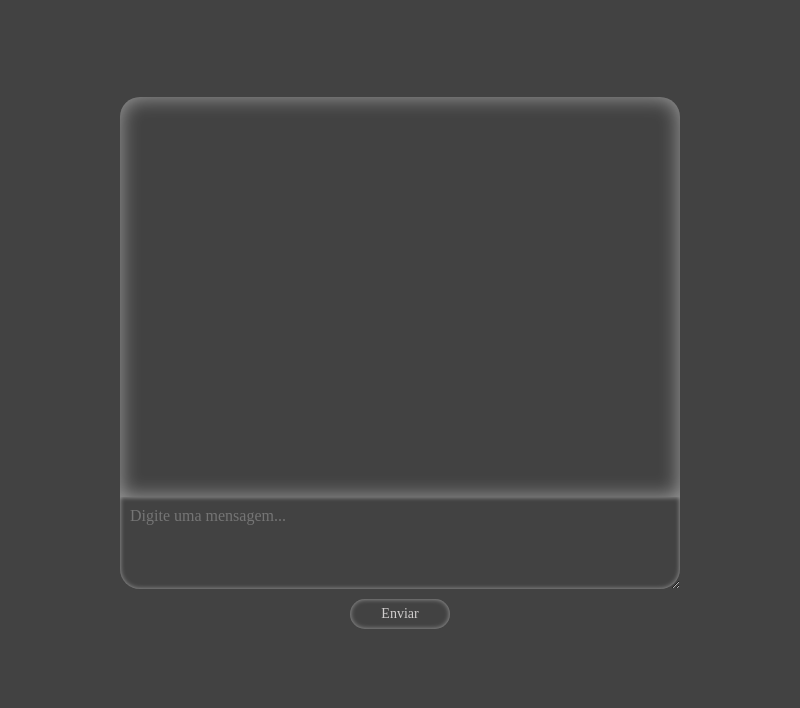
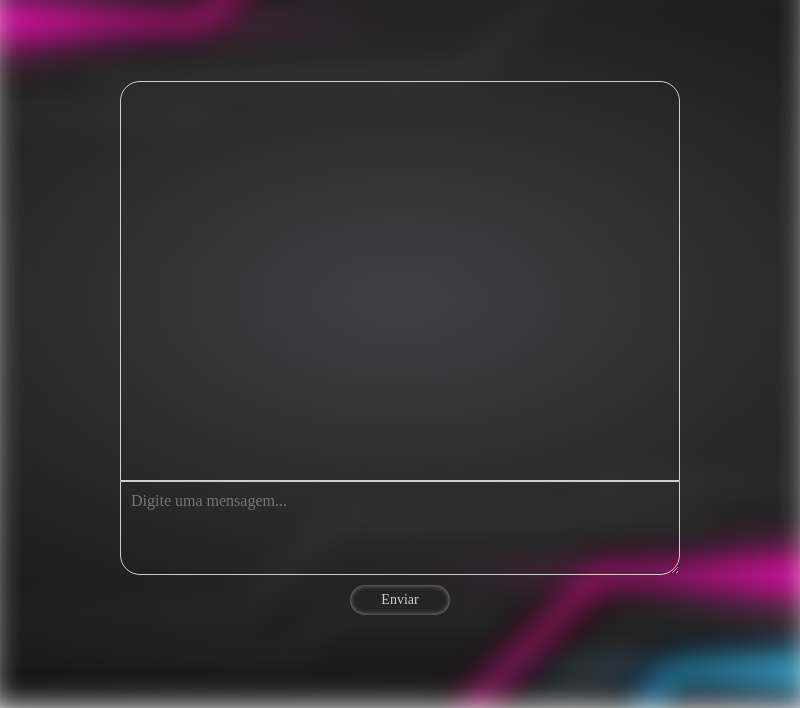
Before and after one commit to raulpy271/chat-p2p, an Electron app: page assets/index.html in a window 800 px wide. Shown: the part 102-810 px from the top of the page. Drawn offline with Linux system fonts and the light colour scheme; no server answers.

Commit message:
ajuste de background e cores

```diff
--- a/assets/styles.css
+++ b/assets/styles.css
@@ -1,23 +1,38 @@
 * {
-  margin: 0;
-  padding: 0;
-  box-sizing: border-box;
-  font-family: 'sans serif';
-
+  margin: 0; /* Remove margens */
+  padding: 0; /* Remove qualquer padding */
+  box-sizing: border-box; /* Garante que padding e borda sejam incluídos nas dimensões */
+  font-family: "sans serif";
 }
 
-body{
-  background-color: rgb(66, 66, 66);
+body {
+  background-size: cover;
+  background-position: center;
   width: 100vw;
   height: 100vh;
   display: flex;
   flex-direction: column;
   align-items: center;
   justify-content: center;
+  position: relative;
+  overflow: hidden; /* Garante que o pseudo-elemento não transborde */
 }
 
+body::before {
+  content: "";
+  position: absolute;
+  top: -10px; /* Faz com que o fundo seja ligeiramente maior que a tela */
+  left: -10px;
+  width: calc(100vw + 20px); /* Aumenta o tamanho horizontal */
+  height: calc(100vh + 20px); /* Aumenta o tamanho vertical */
+  background-image: url("./background.jpg");
+  background-size: cover;
+  background-position: center;
+  filter: blur(15px);
+  z-index: -1;
+}
 
-div.title{
+div.title {
   font-size: 32px;
   font-weight: bold;
   color: #d1cece;
@@ -26,7 +41,7 @@ div.title{
   margin-top: 50px;
 }
 
-div.user-profile{
+div.user-profile {
   display: flex;
   width: 100%;
   justify-content: center;
@@ -34,12 +49,12 @@ div.user-profile{
   padding: 30px;
 }
 
-p.user-name{
+p.user-name {
   font-size: 16px;
   color: #d1cece;
 }
 
-div.window-chat{
+div.window-chat {
   display: flex;
   flex-direction: column;
   justify-content: center;
@@ -52,18 +67,18 @@ div.window-msgs {
   border-radius: 20px 20px 0 0;
   height: 50vh;
   width: 70%;
-  box-shadow: inset 0 0 20px rgba(255, 255, 255, 0.5);
+  border: 1px solid  #d1cece;
   padding: 20px;
   overflow-y: auto;
   overflow-x: hidden;
 }
 
-
 div.received-msg {
   color: #c4c4c4;
+  display: flex;
+  align-items: center;
   font-size: 16px;
   margin-bottom: 10px;
-  border: 1px solid #d1cece46;
   width: auto;
   height: auto;
   max-width: 100%;
@@ -95,40 +110,45 @@ div.window-msgs {
   scrollbar-color: rgba(255, 255, 255, 0.5) transparent;
 }
 
-
-
-p.msg-user{
+p.msg-user {
   padding-right: 10px;
   color: #d1cece;
   font-weight: bold;
+  white-space: nowrap;
 }
 
-form{
+p.msg {
+  border: 1px solid #d1cece1c;
+  border-radius: 20px;
+  overflow-wrap: break-word;
+  word-break: break-all;
+  white-space: normal;
+  padding: 5px 10px;
+}
+
+form {
   display: flex;
   flex-direction: column;
   align-items: center;
   width: 100%;
-
 }
 
-textarea{
+textarea {
   width: 70%;
+  min-width: 70%;
   max-width: 70%;
   margin: 0;
   padding: 0;
   border-radius: 0 0 20px 20px;
   padding: 10px;
   background-color: transparent;
-  box-shadow: inset 0 0 5px rgba(255, 255, 255, 0.5);
+  border: 1px solid  #d1cece;
   color: #d1cece;
-  border: none;
   outline: none;
   font-size: 16px;
-
 }
 
-
-button{
+button {
   width: 100px;
   height: 30px;
   margin-top: 10px;
@@ -141,6 +161,8 @@ button{
   font-size: 14px;
 }
 
-div.addrs{
+div.addrs {
   font-size: 14px;
+  color: #c4c4c4;
+  margin-bottom: 30px;
 }
```
Also changed, not shown: assets/background.jpg (added).
